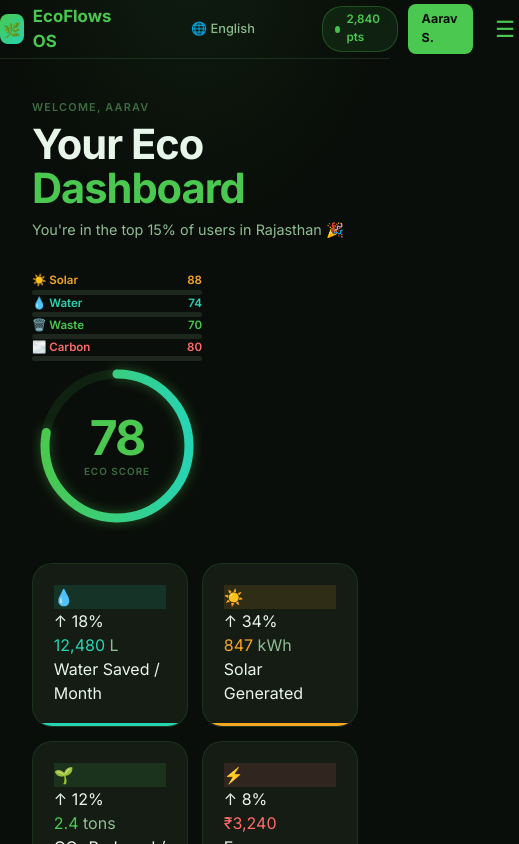
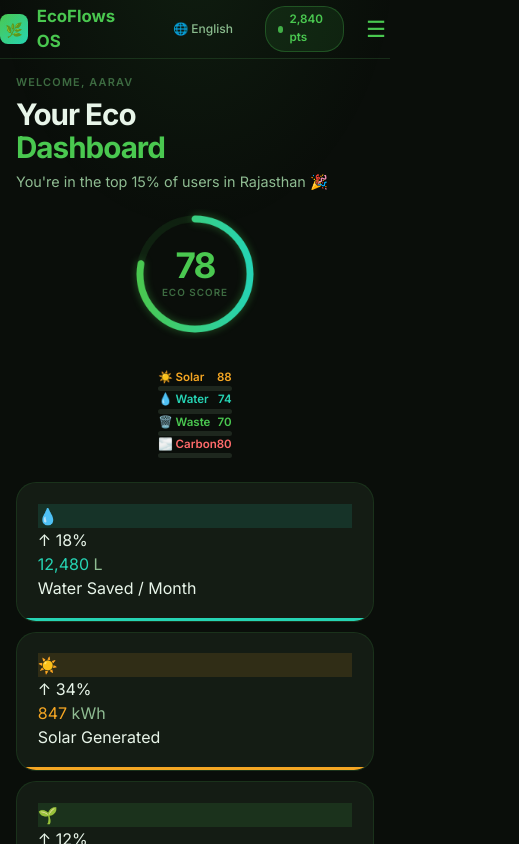
Before and after one commit to Avalanche2825/Eco-Flows-OS, a Next.js app: page / in a window 390 px wide. Shown: the top 844 px of the page, 519 px wide, since content can reach past the window. Built offline with nearby package versions, Linux system fonts and the light colour scheme.

Commit message:
feat(mobile): systemic mobile design overhaul across all app areas

```diff
--- a/src/app/ecoguardian/page.tsx
+++ b/src/app/ecoguardian/page.tsx
@@ -607,19 +607,23 @@ export default function EcoGuardianPage() {
 
         {/* TOPBAR */}
         <div id="topbar">
-          <div className="logo"><div className="logo-box">🌿</div>{t('ecoGuardian','EcoGuardian')}</div>
-          <div id="earth-wrap">
-            <span style={{fontSize:"9px",color:"var(--tx3)",fontWeight:700,textTransform:"uppercase",letterSpacing:".5px"}}>{t('earth','Earth')}</span>
-            <div id="earth-bar"><div id="earth-fill" style={{ width: "100%", background: "linear-gradient(90deg, #4ac850, #26d4b4)" }}></div></div>
-            <div id="hp-n" style={{ color: "#4ac850" }}>100</div>
+          <div className="flex items-center justify-between w-full lg:w-auto">
+            <div className="logo"><div className="logo-box">🌿</div><span className="hidden sm:inline">{t('ecoGuardian','EcoGuardian')}</span></div>
+            <div id="earth-wrap" className="!flex-1 lg:!flex-none lg:w-[200px] mx-4">
+              <div id="earth-bar"><div id="earth-fill" style={{ width: "100%", background: "linear-gradient(90deg, #4ac850, #26d4b4)" }}></div></div>
+              <div id="hp-n" className="ml-2">100</div>
+            </div>
+            <div className="nav-btns">
+              <button className="nb" id="pbtn" onClick={() => (window as any).togglePause()}>{t('pause','Pause')}</button>
+            </div>
           </div>
-          <div className="hud"><div className="hud-lbl">{t('coins','Coins')}</div><div className="hud-v" id="cv" style={{color:"var(--a)"}}>80</div></div>
-          <div className="hud"><div className="hud-lbl">{t('wave','Wave')}</div><div className="hud-v" id="wv" style={{color:"var(--t)"}}>0</div></div>
-          <div className="hud"><div className="hud-lbl">{t('score','Score')}</div><div className="hud-v" id="sv" style={{color:"var(--g)"}}>0</div></div>
-          <div className="hud"><div className="hud-lbl">{t('kills','Kills')}</div><div className="hud-v" id="kv" style={{color:"var(--c)"}}>0</div></div>
-          <div className="nav-btns">
-            <button className="nb" id="pbtn" onClick={() => (window as any).togglePause()}>{t('pause','Pause')}</button>
-            <button className="nb teal" onClick={() => (window as any).nextWave()}>{t('nextWaveBtn','Next Wave ›')}</button>
+
+          <div className="flex items-center gap-3 overflow-x-auto py-1 no-scrollbar w-full lg:w-auto mt-2 lg:mt-0">
+            <div className="hud"><div className="hud-lbl">{t('coins','Coins')}</div><div className="hud-v" id="cv">80</div></div>
+            <div className="hud"><div className="hud-lbl">{t('wave','Wave')}</div><div className="hud-v" id="wv">0</div></div>
+            <div className="hud"><div className="hud-lbl">{t('score','Score')}</div><div className="hud-v" id="sv">0</div></div>
+            <div className="hud"><div className="hud-lbl">{t('kills','Kills')}</div><div className="hud-v" id="kv">0</div></div>
+            <button className="nb teal ml-auto lg:ml-0" onClick={() => (window as any).nextWave()}>{t('nextWaveBtn','Next ›')}</button>
           </div>
         </div>
 
--- a/src/app/globals.css
+++ b/src/app/globals.css
@@ -1,8 +1,8 @@
+@import url('https://fonts.googleapis.com/css2?family=Space+Grotesk:wght@300;400;500;600;700&family=DM+Mono:wght@400;500&display=swap');
 @import "tailwindcss";
 @import "tailwindcss/preflight";
 
-/* ─── Premium Fonts ─────────────────────────────────────────── */
-@import url('https://fonts.googleapis.com/css2?family=Space+Grotesk:wght@300;400;500;600;700&family=DM+Mono:wght@400;500&display=swap');
+/* ─── Premium Fonts (Moved to top) ──────────────────────────── */
 
 /* ─── Root theme tokens ─────────────────── */
 @layer base {
@@ -92,12 +92,19 @@
 .btn-sm { background: var(--green); color: #0a0e0a; border: none; border-radius: 8px; padding: 6px 14px; font-family: inherit; font-size: 0.78rem; font-weight: 700; cursor: pointer; }
 
 /* Layout */
-.page-container { max-width: 1300px; margin: 0 auto; padding: 40px 2rem 3rem; position: relative; z-index: 1; }
+.page-container { max-width: 1300px; margin: 0 auto; padding: 25px 1.25rem 3rem; position: relative; z-index: 1; }
+@media(max-width: 640px) {
+  .page-container { padding: 15px 1rem 3rem; }
+}
 
 /* Dashboard Specific Classes */
 .hero { display: flex; align-items: center; justify-content: space-between; margin-bottom: 2rem; gap: 2rem; }
 .hero-tag { font-size: 0.68rem; color: var(--text3); text-transform: uppercase; letter-spacing: 1.2px; font-weight: 600; margin-bottom: 8px; }
 .hero-title { font-size: 2.6rem; font-weight: 700; letter-spacing: -1px; line-height: 1.05; }
+@media(max-width: 768px) {
+  .hero-title { font-size: 1.85rem; line-height: 1.1; }
+  .hero { gap: 1rem; margin-bottom: 1.5rem; }
+}
 .hero-title span { color: var(--green); }
 .hero-sub { color: var(--text2); margin-top: 8px; font-size: 0.9rem; }
 .score-ring-wrap { position: relative; width: 170px; height: 170px; flex-shrink: 0; }
@@ -145,7 +152,21 @@
 .lb-pts { font-size: 0.72rem; font-family: var(--font-mono); color: var(--text2); }
 
 @media(max-width:1100px) { .main-grid { grid-template-columns: 1fr; } .bottom-grid { grid-template-columns: 1fr 1fr; } }
-@media(max-width:800px) { .stats-grid { grid-template-columns: 1fr 1fr; } .hero { flex-direction: column; align-items: flex-start; } .bottom-grid { grid-template-columns: 1fr; } .hero-right { flex-direction: column; } }
+@media(max-width:800px) {
+  .stats-grid { grid-template-columns: 1fr 1fr; gap: 10px; }
+  .hero { flex-direction: column; align-items: flex-start; }
+  .bottom-grid { grid-template-columns: 1fr; gap: 12px; }
+  .hero-right { width: 100%; display: flex; flex-direction: row; align-items: center; justify-content: space-between; gap: 15px; }
+  .score-meta { flex: 1; }
+  .score-ring-wrap { width: 130px; height: 130px; }
+  .score-ring-wrap canvas { width: 130px !important; height: 130px !important; }
+  .score-num { font-size: 2.2rem; }
+}
+@media(max-width: 500px) {
+  .stats-grid { grid-template-columns: 1fr; }
+  .hero-right { flex-direction: column; }
+  .score-ring-wrap { order: -1; margin-bottom: 15px; }
+}
 
 /* ─── HydroSolar Specific Classes ────────────────────────────── */
 .page-header { margin-bottom: 2rem; }
@@ -198,6 +219,20 @@
 .live-card:hover { border-color: var(--border2); }
 .lv-label { font-size: 0.63rem; color: var(--text3); text-transform: uppercase; letter-spacing: 0.8px; font-weight: 600; margin-bottom: 8px; display: flex; align-items: center; gap: 6px; }
 .lv-pip { width: 6px; height: 6px; border-radius: 50%; animation: blink 2s ease-in-out infinite; }
+
+/* ─── EcoBot / 3-Column Mobile Fixes ─────────────────────────── */
+.app-body { display: flex; width: 100%; border: 1px solid var(--border); background: var(--bg2); border-radius: var(--rl); overflow: hidden; }
+@media(max-width: 1024px) {
+  .app-body { flex-direction: column; height: auto !important; border: none; }
+  .left-panel, .right-panel { display: none; }
+  .chat-area { width: 100% !important; border: 1px solid var(--border); border-radius: var(--rl); height: 600px; }
+  .quick-btns { overflow-x: auto; white-space: nowrap; padding-bottom: 8px; justify-content: flex-start !important; }
+  .qb { flex-shrink: 0; }
+}
+
+.left-panel { width: 260px; background: var(--bg3); border-right: 1px solid var(--border); padding: 1.5rem; overflow-y: auto; display: flex; flex-direction: column; gap: 1.5rem; }
+.chat-area { flex: 1; display: flex; flex-direction: column; position: relative; background: var(--bg2); }
+.right-panel { width: 280px; background: var(--bg3); border-left: 1px solid var(--border); padding: 1.5rem; overflow-y: auto; display: flex; flex-direction: column; gap: 1.5rem; }
 .lv-val { font-size: 2.2rem; font-weight: 700; font-family: var(--font-mono); line-height: 1; }
 .lv-unit { font-size: 0.8rem; color: var(--text2); margin-left: 3px; }
 .lv-sub { font-size: 0.68rem; color: var(--text2); margin-top: 6px; }
@@ -427,7 +462,15 @@
 .nb.teal{border-color:rgba(38,212,180,0.3);color:var(--t)}
 .nb.teal:hover{background:rgba(38,212,180,0.08)}
 #main{display:grid;grid-template-columns:128px 1fr 155px;min-height:530px;height:100%}
+@media(max-width: 1024px) {
+  #main { grid-template-columns: 1fr; height: auto; min-height: unset; }
+}
 #lp{background:var(--bg2);border-right:1px solid var(--bdr);padding:10px 7px;overflow-y:auto;display:flex;flex-direction:column;gap:6px}
+@media(max-width: 600px) {
+  #lp { flex-direction: row; overflow-x: auto; border-right: none; border-bottom: 1px solid var(--bdr); padding: 10px; }
+  .wc { min-width: 100px; flex-shrink: 0; }
+  .plbl { display: none; }
+}
 #lp::-webkit-scrollbar{width:2px}
 #lp::-webkit-scrollbar-thumb{background:var(--bg4)}
 .plbl{font-size:9px;color:var(--tx3);text-transform:uppercase;letter-spacing:1.2px;font-weight:700;margin-bottom:2px;padding:0 2px}
--- a/src/components/header.tsx
+++ b/src/components/header.tsx
@@ -39,31 +39,32 @@ export function Header() {
           <div className="nav-r">
             <select
               className="nl"
-              style={{ appearance: "none", cursor: "pointer", textAlign: "center" }}
+              style={{ appearance: "none", cursor: "pointer", textAlign: "center", fontSize: "0.75rem" }}
               value={language}
               onChange={e => setLanguage(e.target.value)}
             >
               {languages.map(l => (
                 <option key={l.code} value={l.code} style={{ background: "var(--bg2)", color: "#e8f5e9" }}>
-                  🌐 {l.name}
+                  🌐 {l.name.split(' ')[0]}
                 </option>
               ))}
             </select>
-            <div className={`eco-pill ${menuOpen ? 'hidden md:flex' : ''}`}>
+            <div className="hidden lg:flex eco-pill">
               <div className="live-dot" />
               2,840 pts
             </div>
-            <Link href="/login" className={`btn-sm ${menuOpen ? 'hidden md:flex' : ''}`} style={{ textDecoration: 'none', display: 'flex', alignItems: 'center' }}>
+            <Link href="/login" className="hidden lg:flex btn-sm" style={{ textDecoration: 'none' }}>
               {userName}
             </Link>
 
-            {/* Mobile Hamburger Button */}
             <button
               className="mobile-toggle-btn"
               onClick={() => setMenuOpen(!menuOpen)}
               aria-label="Toggle menu"
+              style={{ display: "flex" }}
             >
-              {menuOpen ? '✕' : '☰'}
+              <span className="lg:hidden">{menuOpen ? '✕' : '☰'}</span>
+              <span className="hidden lg:hidden">☰</span>
             </button>
           </div>
         </div>
@@ -71,6 +72,18 @@ export function Header() {
 
       {/* Mobile Menu Dropdown */}
       <div className={`mobile-menu ${menuOpen ? 'open' : ''}`}>
+        <div className="lg:hidden p-4 border-b border-[var(--border)] flex items-center justify-between">
+          <div className="flex items-center gap-2">
+            <div className="w-8 h-8 rounded-full bg-gradient-to-br from-[var(--green)] to-[var(--teal)] flex items-center justify-center font-bold text-xs text-black">
+              {userName.split(' ').map(n => n[0]).join('')}
+            </div>
+            <div className="text-sm font-semibold">{userName}</div>
+          </div>
+          <div className="eco-pill text-[10px] py-1 px-2">
+            <div className="live-dot w-1.5 h-1.5" />
+            2,840 pts
+          </div>
+        </div>
         {links.map((link) => (
           <Link
             key={link.href}
```
